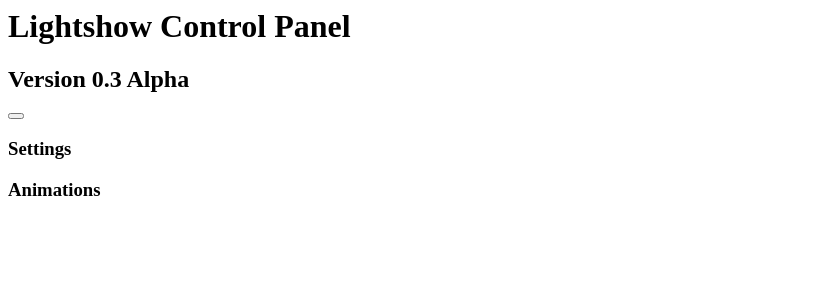
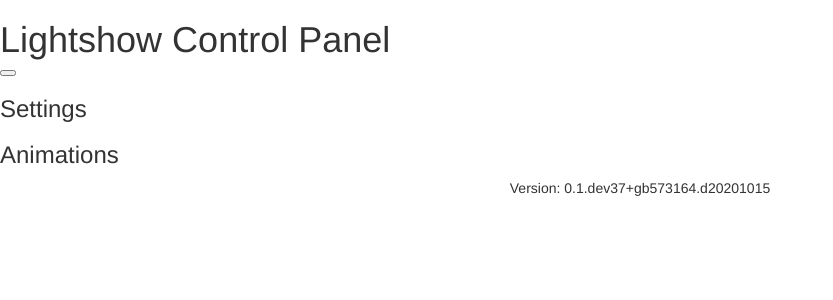
Before and after one commit to djcopley/lightshow, a Flask app: page / in a window 1280 px wide. Shown: the top 300 px of the page, without its empty margins (0-833 px from the left). Run offline with Flask 2, Linux system fonts and the light colour scheme; some libraries are stand-ins or nearby versions.

Commit message:
Added version information
Signed-off-by: Daniel Copley <djcopley@users.noreply.github.com>

```diff
--- a/lightshow/__init__.py
+++ b/lightshow/__init__.py
@@ -0,0 +1,4 @@
+try:
+    from .version import version as __version__
+except ImportError:
+    __version__ = "unknown"
--- a/lightshow/templates/index.html
+++ b/lightshow/templates/index.html
@@ -6,18 +6,20 @@
             src="https://cdnjs.cloudflare.com/ajax/libs/socket.io/1.4.8/socket.io.min.js"></script>
     <script src="https://code.jquery.com/jquery-3.5.1.slim.js"
             integrity="sha256-DrT5NfxfbHvMHux31Lkhxg42LY6of8TaYyK50jnxRnM=" crossorigin="anonymous"></script>
+    <script src="https://maxcdn.bootstrapcdn.com/bootstrap/3.4.1/js/bootstrap.min.js"></script>
     <script type="text/javascript" src="{{ url_for('static', filename='js/main.js') }}"></script>
 
     <meta name="viewport" content="width=device-width, initial-scale=1, shrink-to-fit=no">
 
+    <link rel="stylesheet" href="https://maxcdn.bootstrapcdn.com/bootstrap/3.4.1/css/bootstrap.min.css">
     <link rel="stylesheet" href=" {{ url_for('static', filename='css/main.css') }} ">
     <link rel="apple-touch-icon" href="{{ url_for('static', filename='images/apple-icon-144x144-precomposed.png') }}">
 </head>
 
 <body>
+
 <header>
     <h1>Lightshow Control Panel</h1>
-        <h2>Version 0.3 Alpha</h2>
     <div>
         <button id="power"></button>
     </div>
@@ -34,4 +36,9 @@
 
     </div>
 </section>
+
+<footer class="page-footer font-small blue">
+    <div class="footer-copyright text-center py-3">Version: {{version}}</div>
+</footer>
+
 </body>
--- /dev/null
+++ b/lightshow/version.py
@@ -0,0 +1,4 @@
+# coding: utf-8
+# file generated by setuptools_scm
+# don't change, don't track in version control
+version = '0.1.dev37+gb573164.d20201015'
--- a/lightshow/views.py
+++ b/lightshow/views.py
@@ -1,11 +1,13 @@
 from flask import render_template
+
+from . import __version__
 from .app import app, socketio
 from .lightshow import lightshow
 
 
 @app.route("/")
 def index():
-    return render_template("index.html")
+    return render_template("index.html", version=__version__)
 
 
 @socketio.on("connect")
```
Also changed, not shown: lightshow/templates/settings.html (added, +10 -0 lines), setup.py (+7 -0 lines). Lines whose indentation alone changed are shown as unchanged.
